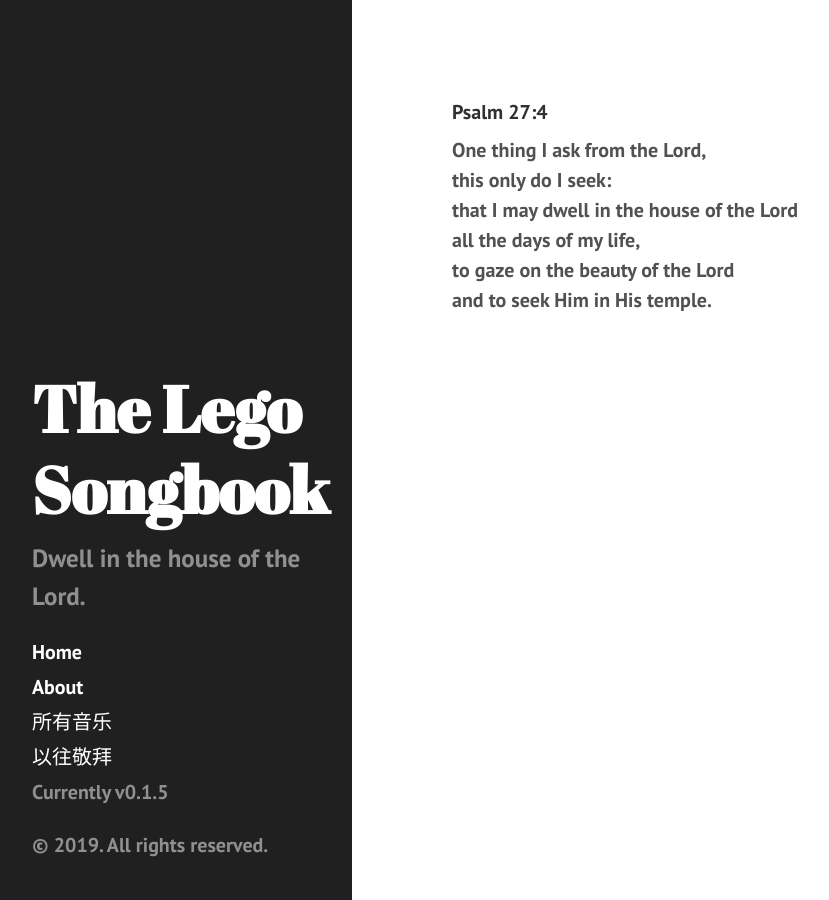
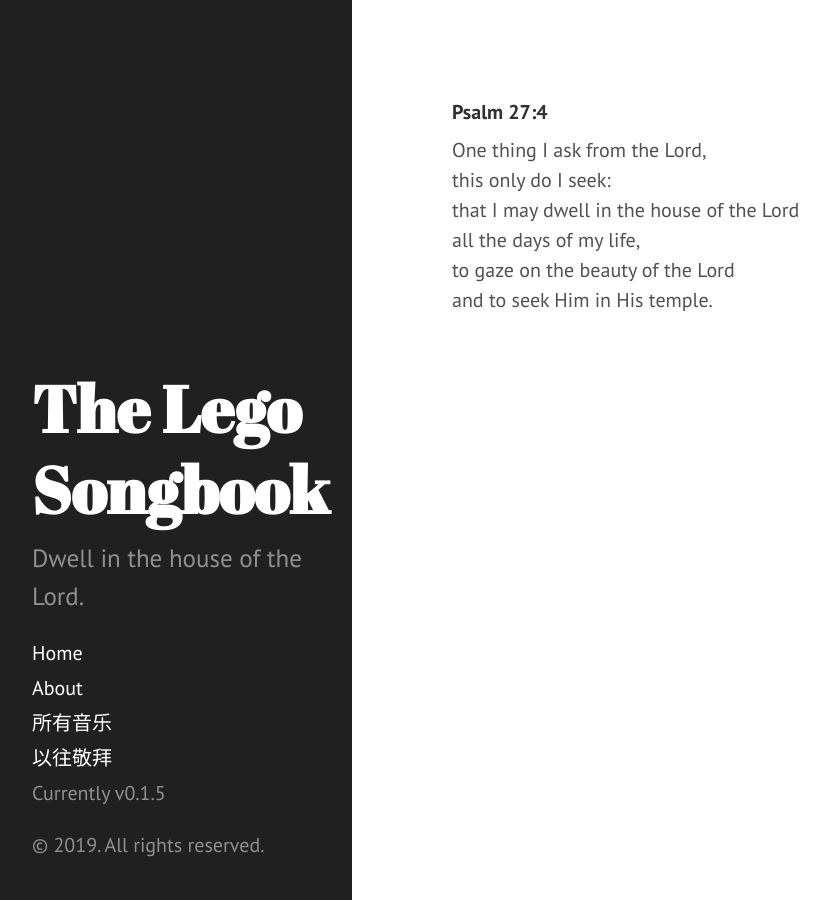
Before and after one commit to Lego-Songbook/lego-songbook-archived, a Jekyll site: the page built from docs/index.md, in a window 1280 px wide. Shown: the whole page, without its empty margins (8-837 px from the left). Built offline with Jekyll 4.4.1, drawn with Linux system fonts in a browser that asks for light colours; some web fonts are replaced.

Commit message:
Fix the font

```diff
--- a/docs/public/css/fonts/stylesheet.css
+++ b/docs/public/css/fonts/stylesheet.css
@@ -2,10 +2,10 @@
     font-family: 'PT Sans';
     src: url('PTS55F-webfont.eot');
     src: url('PTS55F-webfont.eot?#iefix') format('embedded-opentype'),
-         /* url('PTS55F-webfont.woff2') format('woff2'), */
+         url('PTS55F-webfont.woff2') format('woff2'),
          url('PTS55F-webfont.woff') format('woff'),
-         /* url('PTS55F-webfont.ttf') format('truetype'), */
-         /* url('PTS55F-webfont.svg#pt_sansregular') format('svg'); */
+         url('PTS55F-webfont.ttf') format('truetype'),
+         url('PTS55F-webfont.svg#pt_sansregular') format('svg');
     font-weight: normal;
     font-style: normal;
 
@@ -15,10 +15,10 @@
     font-family: 'PT Sans';
     src: url('PTS75F-webfont.eot');
     src: url('PTS75F-webfont.eot?#iefix') format('embedded-opentype'),
-         /* url('PTS75F-webfont.woff2') format('woff2'), */
+         url('PTS75F-webfont.woff2') format('woff2'),
          url('PTS75F-webfont.woff') format('woff'),
-         /* url('PTS75F-webfont.ttf') format('truetype'), */
-         /* url('PTS75F-webfont.svg#pt_sansbold') format('svg'); */
+         url('PTS75F-webfont.ttf') format('truetype'),
+         url('PTS75F-webfont.svg#pt_sansbold') format('svg');
     font-weight: bold;
     font-style: normal;
 
@@ -28,10 +28,10 @@
     font-family: 'PT Sans';
     src: url('PTS56F-webfont.eot');
     src: url('PTS56F-webfont.eot?#iefix') format('embedded-opentype'),
-         /* url('PTS56F-webfont.woff2') format('woff2'), */
+         url('PTS56F-webfont.woff2') format('woff2'),
          url('PTS56F-webfont.woff') format('woff'),
-         /* url('PTS56F-webfont.ttf') format('truetype'), */
-         /* url('PTS56F-webfont.svg#pt_sansitalic') format('svg'); */
+         url('PTS56F-webfont.ttf') format('truetype'),
+         url('PTS56F-webfont.svg#pt_sansitalic') format('svg');
     font-weight: normal;
     font-style: italic;
 
@@ -41,10 +41,10 @@
     font-family: 'Abril Fatface';
     src: url('AbrilFatface-Regular.eot');
     src: url('AbrilFatface-Regular.eot?#iefix') format('embedded-opentype'),
-         /* url('AbrilFatface-Regular.woff2') format('woff2'),
-         url('AbrilFatface-Regular.woff') format('woff'), */
+         url('AbrilFatface-Regular.woff2') format('woff2'),
+         url('AbrilFatface-Regular.woff') format('woff'),
          url('AbrilFatface-Regular.ttf') format('truetype'),
-         /* url('AbrilFatface-Regular.svg#pt_sansregular') format('svg'); */
+         url('AbrilFatface-Regular.svg#pt_sansregular') format('svg');
     font-weight: normal;
     font-style: normal;
 
```
